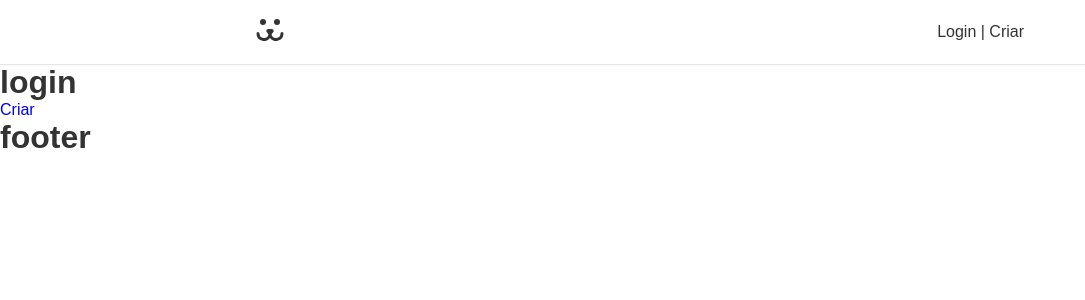
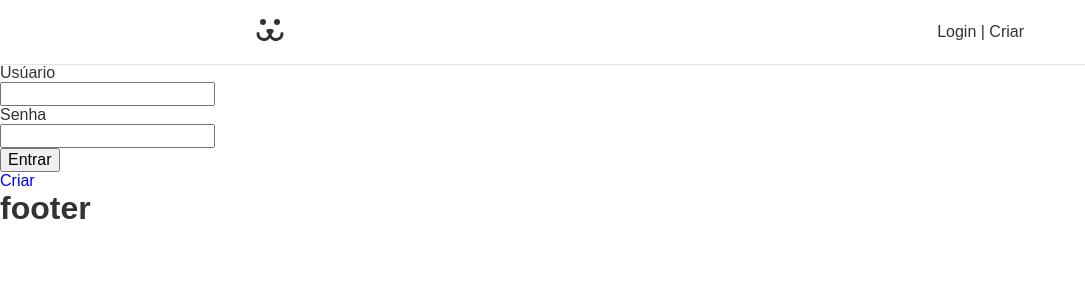
Before and after one commit to amandagdev/dogs, a React (Create React App) app: page /login in a window 1280 px wide. Shown: the top 300 px of the page, without its empty margins (0-1085 px from the left). Built offline with nearby package versions, Linux system fonts and the light colour scheme.

Commit message:
feat(login, form): create component form with input and button, login form started

```diff
--- /dev/null
+++ b/src/components/form/button/index.js
@@ -0,0 +1,8 @@
+import React from 'react';
+import './styles.css';
+
+const Button = ({ children }) => {
+  return <button>{children}</button>;
+};
+
+export default Button;
--- /dev/null
+++ b/src/components/form/input/index.js
@@ -0,0 +1,13 @@
+import React from 'react'
+import './styles.css'
+
+ const Input = ({ label, type, name }) => {
+  return (
+    <div>
+      <label htmlFor={name}>{label}</label>
+      <input type={type} name={name} id={name}/>
+    </div>
+  )
+}
+
+export default Input
--- a/src/pages/login/index.js
+++ b/src/pages/login/index.js
@@ -1,13 +1,33 @@
-import React from 'react';
+import React, { useState } from 'react';
 import { Link, Outlet } from 'react-router-dom';
+import Input from '../../components/form/input'
+import Button from '../../components/form/button'
 
 const Login = () => {
+  const [username, setUsername] = useState('')
+  const [password, setPassword] = useState('')
+
+  function handleSubmit() {
+    e.praventDefault()
+    fetch('https://dogsapi.origamid.dev/json/jwt-auth/v1/token', {
+      method: 'POST',
+      headers: {
+        'Content-Type': 'application/json'
+      },
+      body: JSON.stringify({username, password})
+    })
+  }
+
   return (
-    <div>
-      <h1>login</h1>
+    <section>
+      <form onSubmit={handleSubmit}>
+      <Input name="username" type="text" label="Usúario" />
+      <Input name="password" type="email" label="Senha" />
+      <Button>Entrar</Button>
+      </form>
       <Link to="/login/criar">Criar</Link>
       <Outlet/>
-    </div>
+    </section>
   );
 };
 
```
Also changed, not shown: src/components/form/button/styles.css (added), src/components/form/input/styles.css (added).
